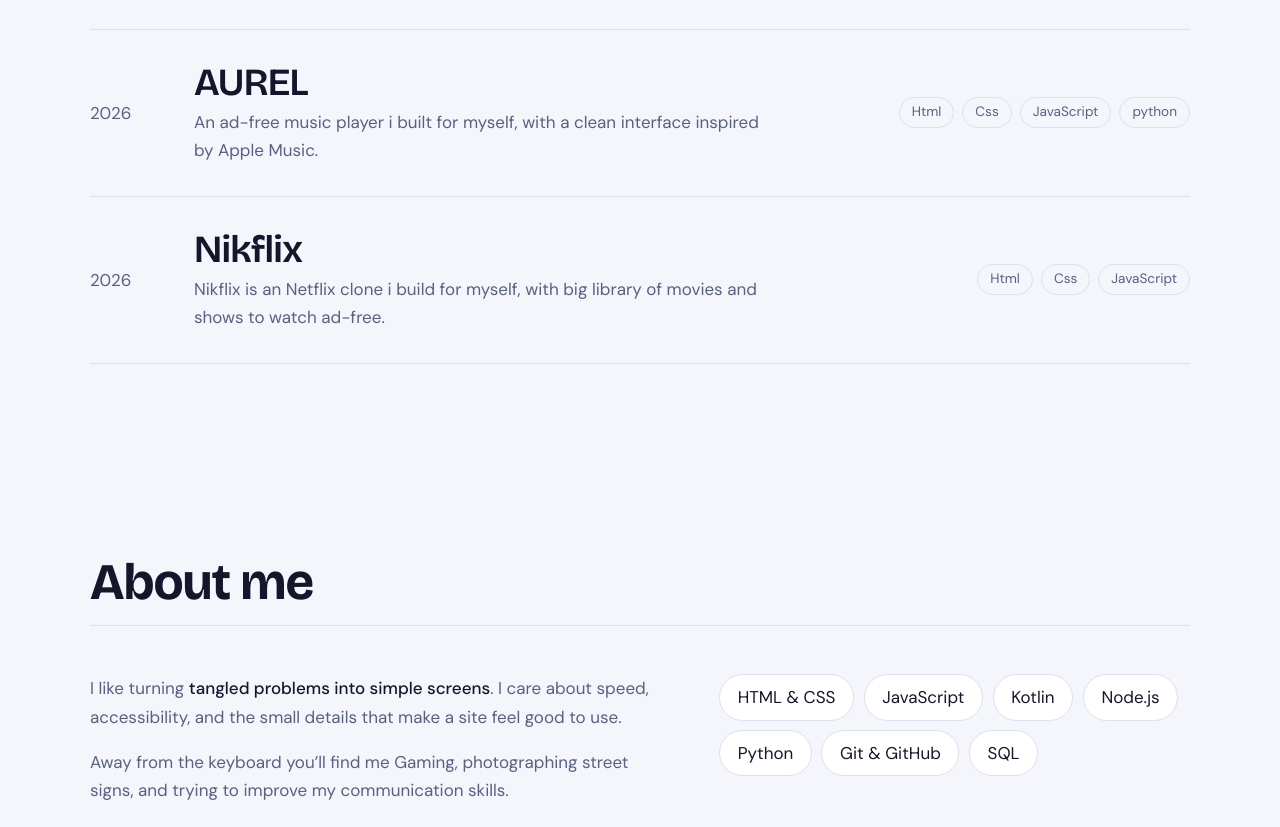
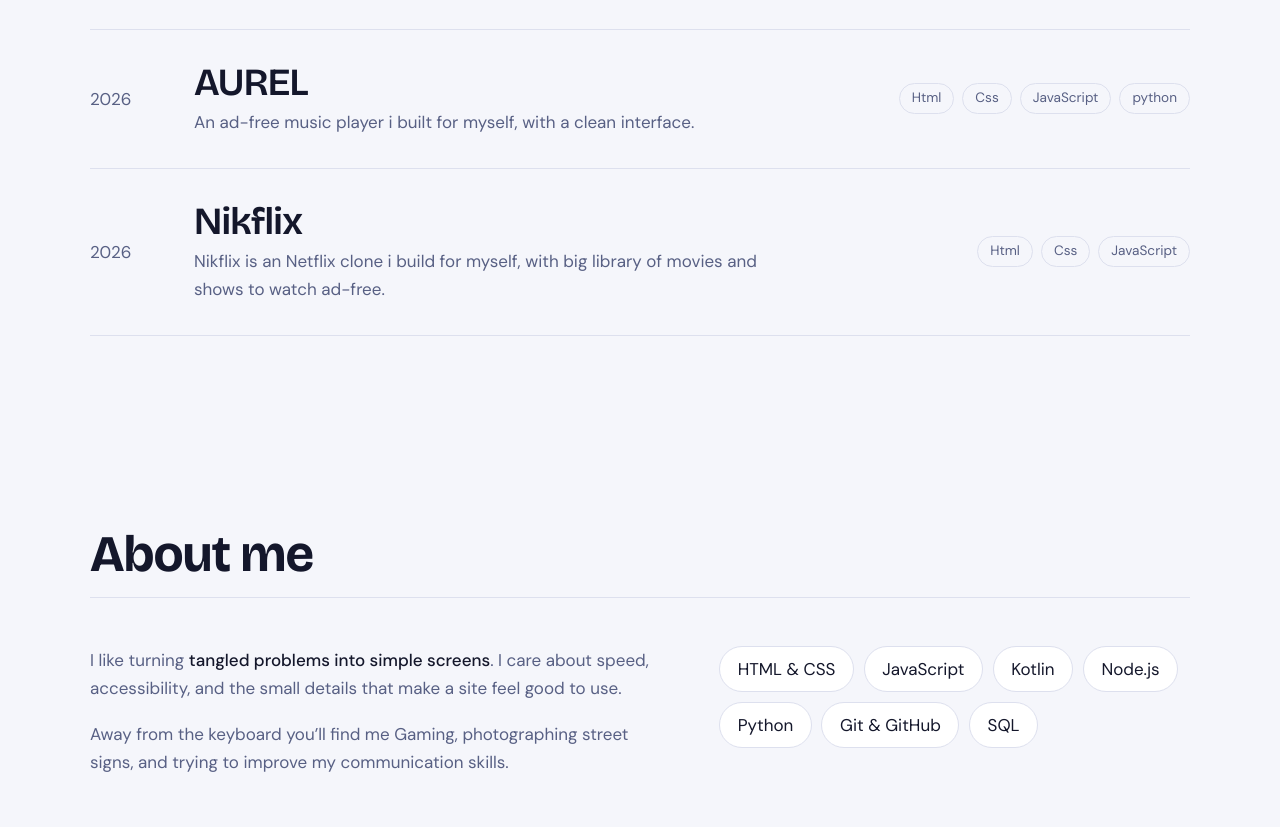
Before and after one commit to nikhilmeshram2006/nikhilmeshram2006.github.io, a plain HTML site: page index.html in a window 1280 px wide. Shown: the part 1292-2119 px from the top of the page. Drawn offline with nearby package versions, Linux system fonts and the light colour scheme.

```diff
--- a/index.html
+++ b/index.html
@@ -173,7 +173,7 @@ footer{border-top:1px solid var(--line);padding:2rem 0;color:var(--muted);font-s
         </a>
         <a class="rv" style="--d:1" href="https://nikhilmeshram2006.github.io/apple-music-clone-for-me-only/">
           <span class="yr">2026</span>
-          <div><h3>AUREL</h3><p>An ad-free music player i built for myself, with a clean interface inspired by Apple Music.</p></div>
+          <div><h3>AUREL</h3><p>An ad-free music player i built for myself, with a clean interface.</p></div>
           <ul class="tags"><li>Html</li><li>Css</li><li>JavaScript</li><li>python</li></ul>
         </a>
         <a class="rv" href="https://nikhilmeshram2006.github.io/Nikflix/">
```
